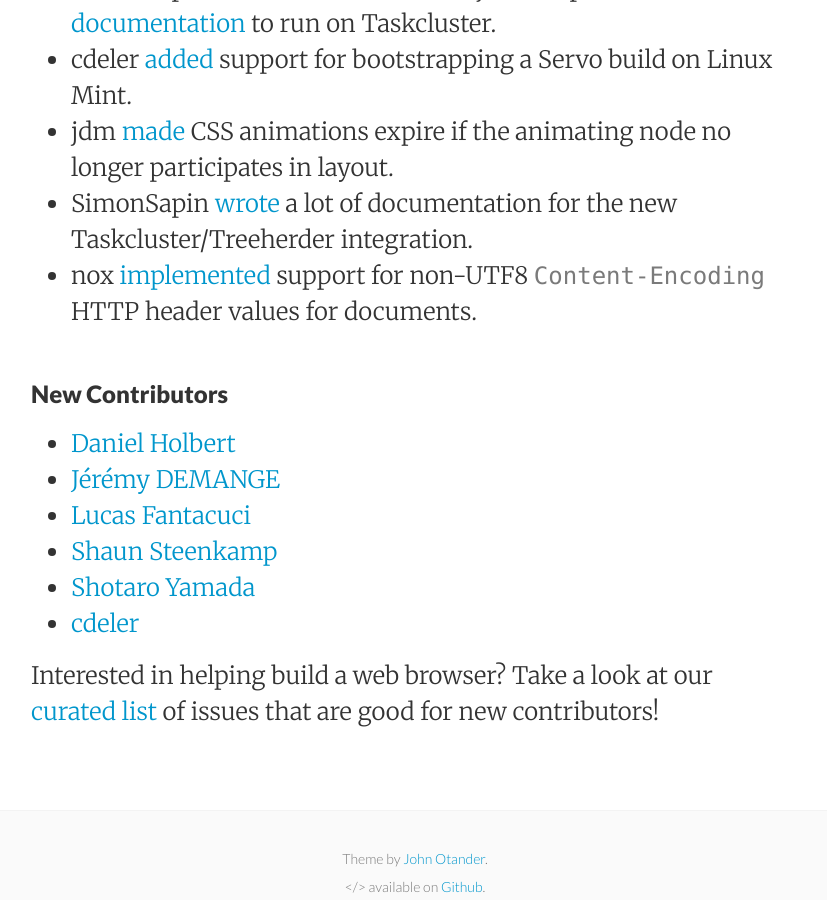
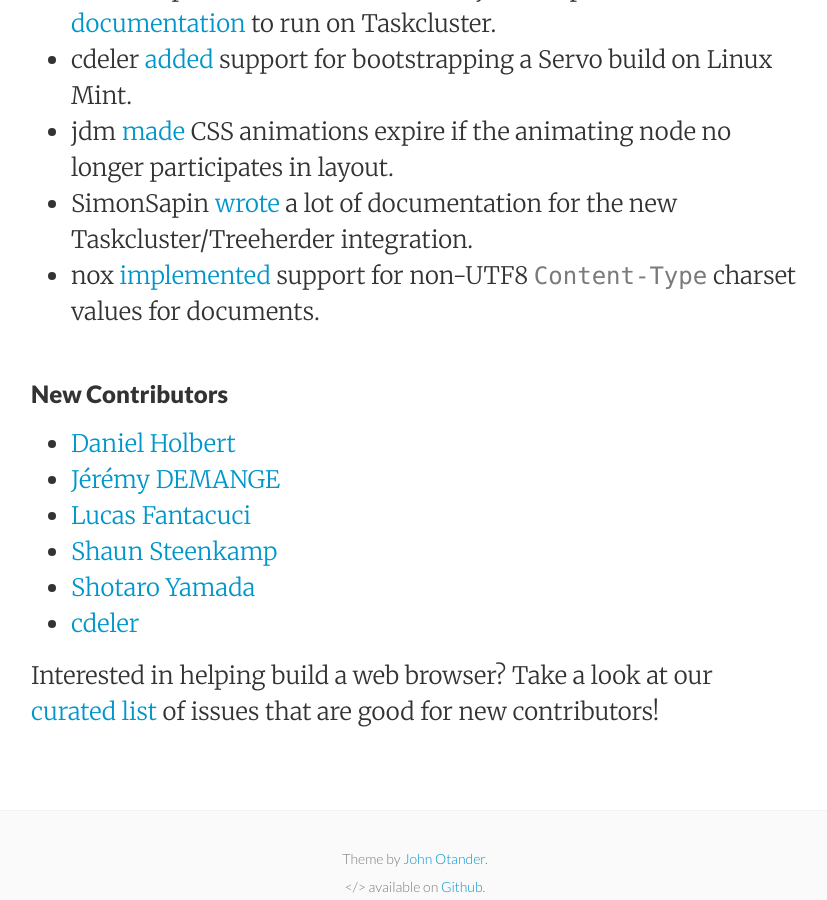
Before and after one commit to servo/blog.servo.org, a Jekyll site: the page built from _posts/2018-12-17-twis-121.md, in a window 1280 px wide and 900 px high, scrolled down 1647 px. Shown: the whole window, without its empty margins (225-1052 px from the left). Built offline with Jekyll 4.4.1, drawn with Linux system fonts in a browser that asks for light colours.

Commit message:
wrong header name

```diff
--- a/_posts/2018-12-17-twis-121.md
+++ b/_posts/2018-12-17-twis-121.md
@@ -37,7 +37,7 @@
 - cdeler [added](https://github.com/servo/servo/pull/22386) support for bootstrapping a Servo build on Linux Mint.
 - jdm [made](https://github.com/servo/servo/pull/22389) CSS animations expire if the animating node no longer participates in layout.
 - SimonSapin [wrote](https://github.com/servo/servo/pull/22424) a lot of documentation for the new Taskcluster/Treeherder integration.
-- nox [implemented](https://github.com/servo/servo/pull/22432) support for non-UTF8 `Content-Encoding` HTTP header values for documents.
+- nox [implemented](https://github.com/servo/servo/pull/22432) support for non-UTF8 `Content-Type` charset values for documents.
 
 ### New Contributors
 
```
